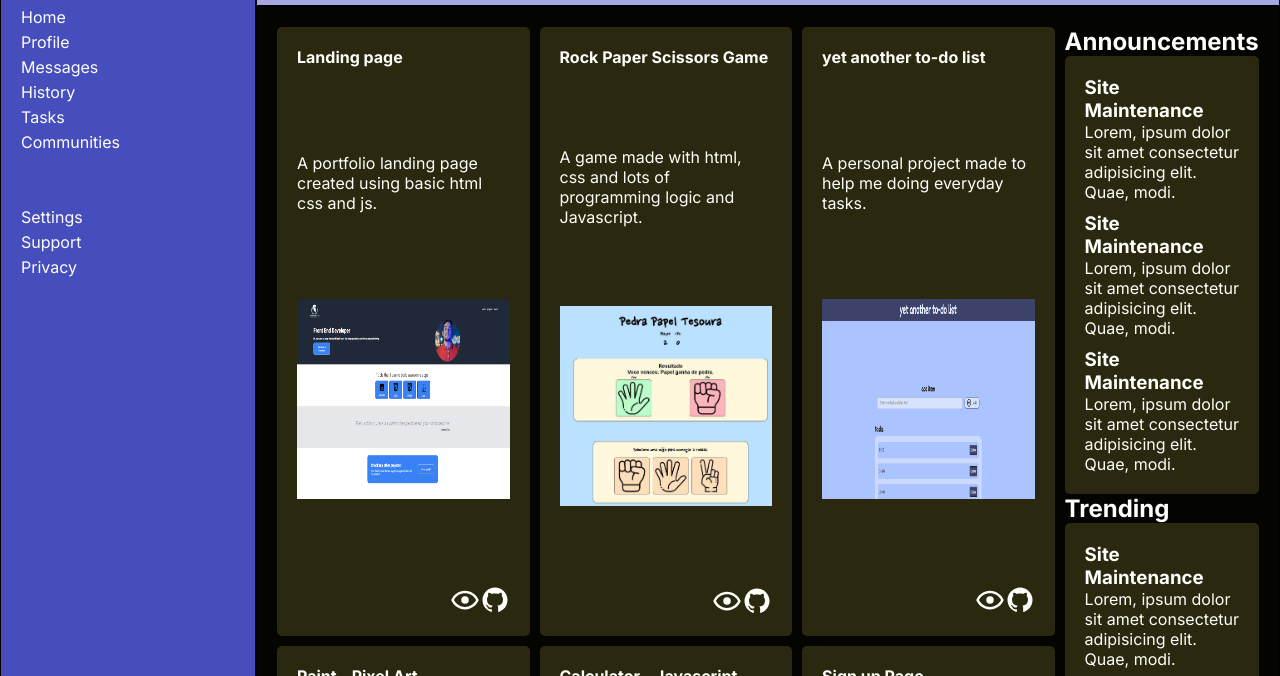
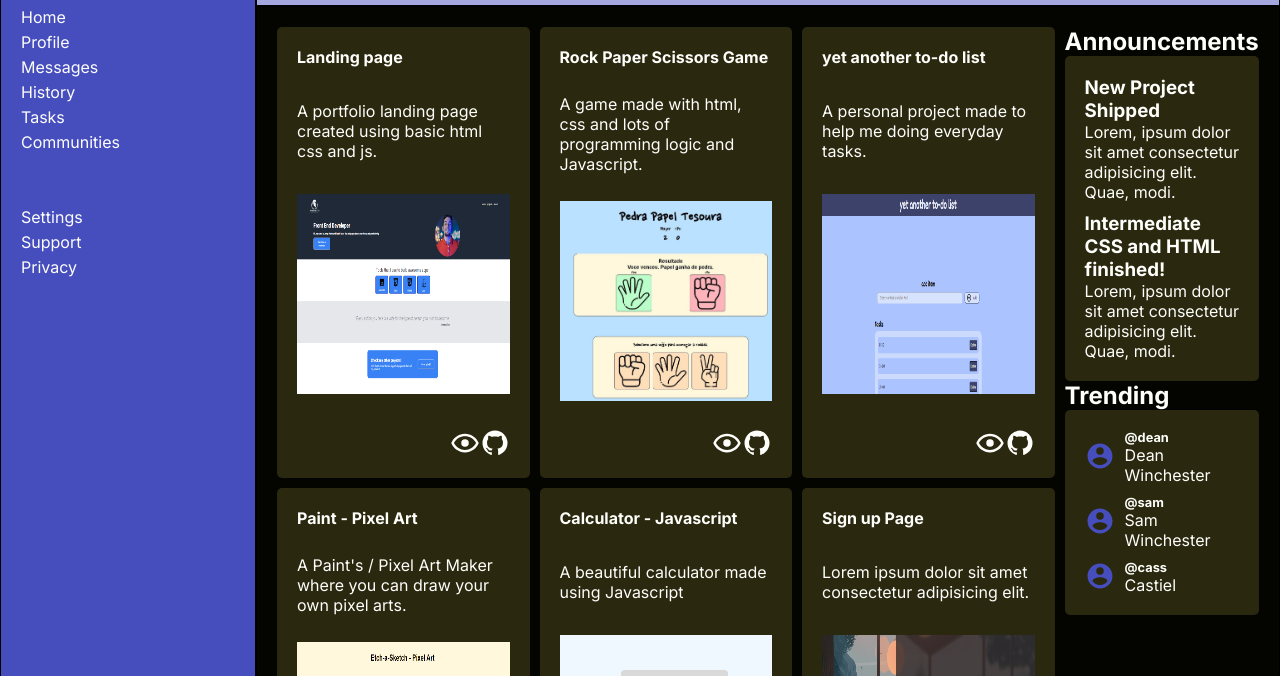
Before and after one commit to jorgenettodev/admin-dashboard, a plain HTML site: page index.html in a window 1280 px wide. Shown: the part 114-790 px from the top of the page. Drawn offline with Linux system fonts and the light colour scheme.

Commit message:
Added users on the 'trending' articles.

```diff
--- a/index.html
+++ b/index.html
@@ -9,6 +9,7 @@
     </head>
     <body>
         <div class="grid-container">
+            <!-- header -->
             <div class="header grid-item">
                 <div class="header__row1">
                     <svg xmlns="http://www.w3.org/2000/svg" viewBox="0 0 24 24"><title>magnify</title><path d="M9.5,3A6.5,6.5 0 0,1 16,9.5C16,11.11 15.41,12.59 14.44,13.73L14.71,14H15.5L20.5,19L19,20.5L14,15.5V14.71L13.73,14.44C12.59,15.41 11.11,16 9.5,16A6.5,6.5 0 0,1 3,9.5A6.5,6.5 0 0,1 9.5,3M9.5,5C7,5 5,7 5,9.5C5,12 7,14 9.5,14C12,14 14,12 14,9.5C14,7 12,5 9.5,5Z" /></svg>
@@ -50,7 +51,7 @@
                 </div>
             </div>
 
-
+            <!-- sidebar -->
             <div class="sidebar grid-item">
                 <div class="sidebar__logo">
                     <svg xmlns="http://www.w3.org/2000/svg" viewBox="0 0 24 24"><title>view-dashboard</title><path d="M13,3V9H21V3M13,21H21V11H13M3,21H11V15H3M3,13H11V3H3V13Z" /></svg>
@@ -79,7 +80,7 @@
                 </div>
             </div>
 
-
+            <!-- main -->
             <div class="main grid-item">
                 <!-- column one -->
                 <div class="main__column-one projects">
@@ -179,31 +180,45 @@
                         <h2>Announcements</h2>
                         <div class="announces">
                             <div class="announces__article">
-                                <h3>Site Maintenance</h3>
+                                <h3>New Project Shipped</h3>
                                 <p>Lorem, ipsum dolor sit amet consectetur adipisicing elit. Quae, modi.</p>
                             </div>
                             <div class="announces__article">
-                                <h3>Site Maintenance</h3>
-                                <p>Lorem, ipsum dolor sit amet consectetur adipisicing elit. Quae, modi.</p>
-                            </div>
-                            <div class="announces__article">
-                                <h3>Site Maintenance</h3>
+                                <h3>Intermediate CSS and HTML finished!</h3>
                                 <p>Lorem, ipsum dolor sit amet consectetur adipisicing elit. Quae, modi.</p>
                             </div>
                     </div>
 
                     <div class="column-two__header">
                         <h2>Trending</h2>
-                        <div class="announces">
+                        <div class="announces trending">
                             <div class="announces__article">
-                                <h3>Site Maintenance</h3>
-                                <p>Lorem, ipsum dolor sit amet consectetur adipisicing elit. Quae, modi.</p>
+                                <div class="article__img">
+                                    <svg xmlns="http://www.w3.org/2000/svg" viewBox="0 0 24 24"><title>account-circle</title><path d="M12,19.2C9.5,19.2 7.29,17.92 6,16C6.03,14 10,12.9 12,12.9C14,12.9 17.97,14 18,16C16.71,17.92 14.5,19.2 12,19.2M12,5A3,3 0 0,1 15,8A3,3 0 0,1 12,11A3,3 0 0,1 9,8A3,3 0 0,1 12,5M12,2A10,10 0 0,0 2,12A10,10 0 0,0 12,22A10,10 0 0,0 22,12C22,6.47 17.5,2 12,2Z" /></svg>
+                                </div>
+                                <div class="article__text">
+                                    <h3>@dean</h3>
+                                    <p>Dean Winchester</p>
+                                </div>
                             </div>
                             <div class="announces__article">
-                                <h3>Site Maintenance</h3>
-                                <p>Lorem, ipsum dolor sit amet consectetur adipisicing elit. Quae, modi.</p>
+                                <div class="article__img">
+                                    <svg xmlns="http://www.w3.org/2000/svg" viewBox="0 0 24 24"><title>account-circle</title><path d="M12,19.2C9.5,19.2 7.29,17.92 6,16C6.03,14 10,12.9 12,12.9C14,12.9 17.97,14 18,16C16.71,17.92 14.5,19.2 12,19.2M12,5A3,3 0 0,1 15,8A3,3 0 0,1 12,11A3,3 0 0,1 9,8A3,3 0 0,1 12,5M12,2A10,10 0 0,0 2,12A10,10 0 0,0 12,22A10,10 0 0,0 22,12C22,6.47 17.5,2 12,2Z" /></svg>
+                                </div>
+                                <div class="article__text">
+                                    <h3>@sam</h3>
+                                    <p>Sam Winchester</p>
+                                </div>
                             </div>
-
+                            <div class="announces__article">
+                                <div class="article__img">
+                                    <svg xmlns="http://www.w3.org/2000/svg" viewBox="0 0 24 24"><title>account-circle</title><path d="M12,19.2C9.5,19.2 7.29,17.92 6,16C6.03,14 10,12.9 12,12.9C14,12.9 17.97,14 18,16C16.71,17.92 14.5,19.2 12,19.2M12,5A3,3 0 0,1 15,8A3,3 0 0,1 12,11A3,3 0 0,1 9,8A3,3 0 0,1 12,5M12,2A10,10 0 0,0 2,12A10,10 0 0,0 12,22A10,10 0 0,0 22,12C22,6.47 17.5,2 12,2Z" /></svg>
+                                </div>
+                                <div class="article__text">
+                                    <h3>@cass</h3>
+                                    <p>Castiel</p>
+                                </div>
+                            </div>
                     </div>
                 </div>
 
--- a/style.css
+++ b/style.css
@@ -226,4 +226,22 @@ html, body {
 
 }
 
+/* trending */
+
+.trending .announces__article {
+    display: flex;
+    /* border: 1px solid fuchsia; */
+    gap: 10px;
+    align-items: center;
+
+}
+
+.trending .announces__article h3 {
+    font-size: 0.8rem;
+}
+
+.announces__article svg {
+    height: 30px;
+    fill:rgb(70, 78, 190);
+}
 /* MAIN END */
```
